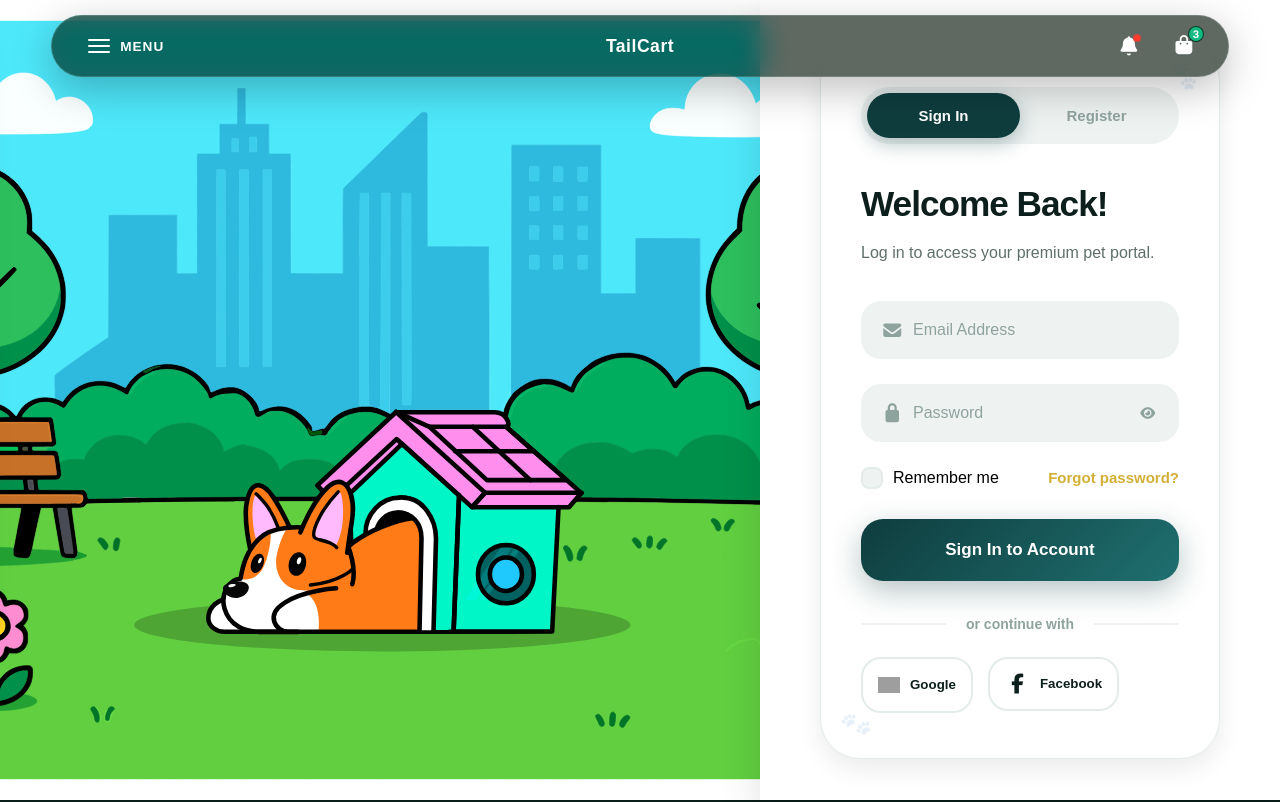
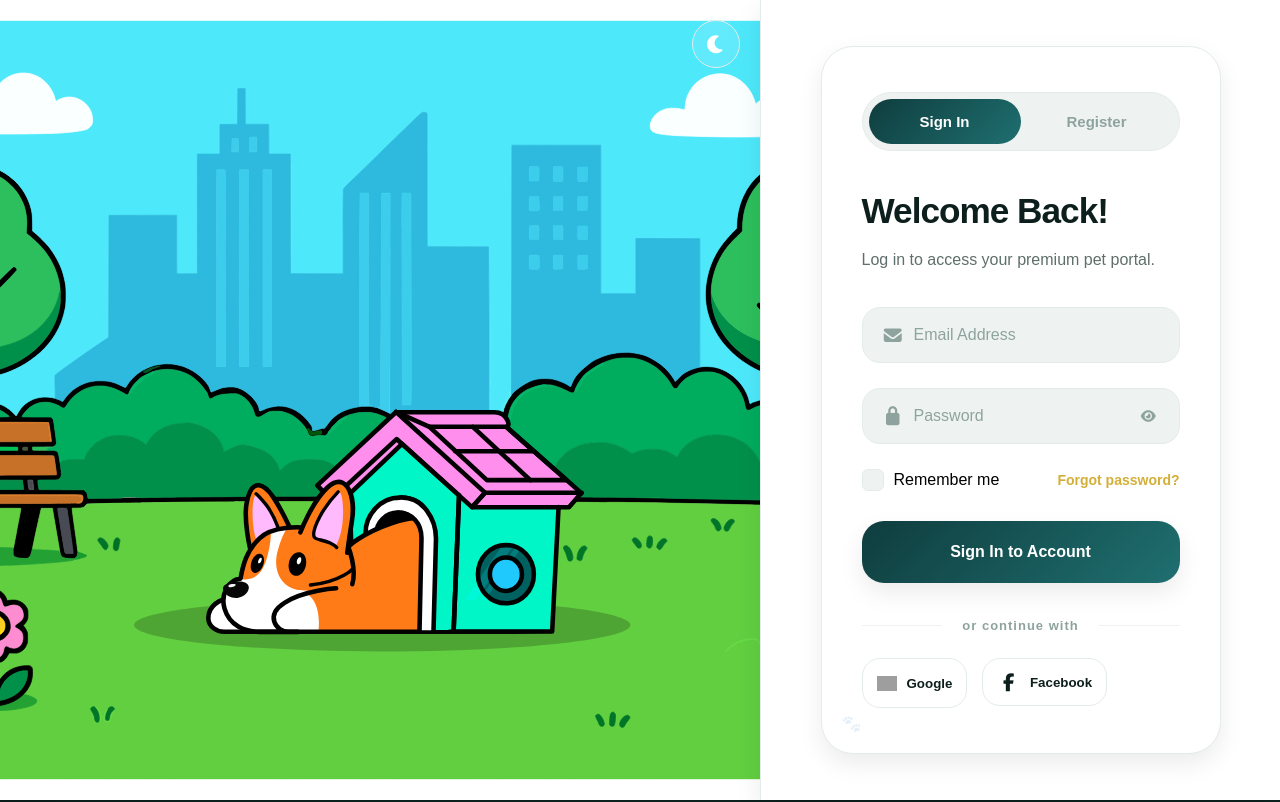
Before and after one commit to Gokulgopan01/Tail-Cart-frontend, an Angular app: page /auth in a window 1280 px wide. Shown: the top 802 px of the page. Built offline with nearby package versions, Linux system fonts and the light colour scheme; grey boxes are pictures that could not be loaded.

Commit message:
added dark theme

```diff
--- a/src/app/auth/auth.component.css
+++ b/src/app/auth/auth.component.css
@@ -1,3 +1,16 @@
+.auth-toggle-pill {
+  display: flex;
+
+  background: var(--bg-muted);
+  backdrop-filter: var(--surface-blur);
+
+  border-radius: 50px;
+  padding: 6px;
+  margin-bottom: 40px;
+
+  border: 1px solid var(--surface-border);
+}
+
 .auth-page {
   display: block;
   min-height: 100vh;
@@ -18,7 +31,10 @@
 .auth-lottie-container {
   flex: 1;
   position: relative;
-  background: linear-gradient(135deg, var(--primary) 0%, var(--primary-light) 100%);
+
+  /* upgraded: works for both themes */
+  background: var(--gradient-primary);
+
   display: flex;
   align-items: center;
   justify-content: center;
@@ -31,12 +47,73 @@
   position: absolute;
   width: 1000px;
   height: 1000px;
-  background: radial-gradient(circle, var(--accent-hover) 0%, transparent 70%);
+
+  background: radial-gradient(circle, var(--accent) 0%, transparent 70%);
+
   bottom: -400px;
   left: -200px;
-  opacity: 0.15;
-  filter: blur(100px);
+
+  opacity: 0.12;
+  filter: blur(120px);
   z-index: 1;
+}
+
+.auth-lottie-container::after {
+  content: '';
+  position: absolute;
+  inset: 0;
+
+  background: radial-gradient(circle at 70% 30%, rgba(0, 229, 255, 0.15), transparent 60%);
+  opacity: 0.6;
+  pointer-events: none;
+}
+
+.theme-toggle-btn {
+  position: absolute;
+  top: 20px;
+  right: 20px;
+  /* looks better than left */
+
+  width: 48px;
+  height: 48px;
+  border-radius: 50%;
+
+  background: rgba(255, 255, 255, 0.1);
+  /* glass effect */
+  backdrop-filter: blur(12px);
+
+  border: 1px solid var(--surface-border);
+
+  display: flex;
+  align-items: center;
+  justify-content: center;
+
+  cursor: pointer;
+
+  z-index: 10;
+  /* above lottie */
+
+  transition: all 0.3s ease;
+}
+
+/* icon */
+.theme-toggle-btn i {
+  font-size: 18px;
+  color: var(--text-white);
+}
+
+/* hover */
+.theme-toggle-btn:hover {
+  transform: scale(1.1);
+  box-shadow: var(--glow-primary);
+}
+
+.light .theme-toggle-btn {
+  background: rgba(255, 255, 255, 0.6);
+}
+
+.dark .theme-toggle-btn {
+  background: rgba(0, 0, 0, 0.3);
 }
 
 .banner-lottie {
@@ -44,6 +121,7 @@
   top: 0;
   left: 0;
   width: 100%;
+  pointer-events: none;
   height: 100%;
   z-index: 5;
 }
@@ -51,26 +129,68 @@
 /* Form Right Side */
 .auth-form-container {
   flex: 0 0 520px;
-  background: var(--bg-card);
+
+  /* upgraded to token system */
+  background: var(--surface-bg);
+  backdrop-filter: var(--surface-blur);
+
   display: flex;
   align-items: center;
   justify-content: center;
   padding: 40px;
-  box-shadow: var(--shadow-lg);
+
+  box-shadow: var(--shadow-elevated);
+
   position: relative;
   z-index: 20;
+
+  border-left: 1px solid var(--surface-border);
 }
 
 .auth-box {
   width: 100%;
   max-width: 400px;
-  background: var(--bg-card);
+
+  background: var(--surface-bg);
+  backdrop-filter: var(--surface-blur);
+
   padding: 45px 40px;
-  border-radius: 40px; /* High-end playful rounding */
-  box-shadow: var(--shadow-md);
+  border-radius: 32px;
+
+  box-shadow: var(--shadow-elevated);
+
   animation: fadeUp 0.8s cubic-bezier(0.16, 1, 0.3, 1);
   position: relative;
-  border: 1px solid var(--border-light);
+
+  border: 1px solid var(--surface-border);
+}
+
+.auth-box::before {
+  content: '';
+  position: absolute;
+  inset: 0;
+  border-radius: inherit;
+  padding: 1px;
+
+  background: linear-gradient(120deg,
+      transparent,
+      rgba(0, 229, 255, 0.5),
+      transparent);
+
+  opacity: 0;
+  /* hidden in light */
+  transition: opacity 0.3s ease;
+
+  -webkit-mask:
+    linear-gradient(#000 0 0) content-box,
+    linear-gradient(#000 0 0);
+  -webkit-mask-composite: xor;
+  mask-composite: exclude;
+}
+
+/* activate glow automatically in dark */
+.dark .auth-box::before {
+  opacity: 1;
 }
 
 @keyframes fadeUp {
@@ -78,41 +198,57 @@
     opacity: 0;
     transform: translateY(40px);
   }
+
   to {
     opacity: 1;
     transform: translateY(0);
   }
 }
 
-/* Toggle Pill */
-.auth-toggle-pill {
-  display: flex;
-  background: var(--bg-muted);
-  border-radius: 50px;
-  padding: 6px;
-  margin-bottom: 40px;
+@keyframes fadeUp {
+  from {
+    opacity: 0;
+    transform: translateY(40px);
+  }
+
+  to {
+    opacity: 1;
+    transform: translateY(0);
+  }
 }
 
+
+
+/* Toggle Button */
 .toggle-btn {
   flex: 1;
   background: transparent;
   border: none;
   padding: 14px 0;
+
   font-size: 15px;
   font-weight: 700;
+
   color: var(--text-light);
+
   border-radius: 50px;
   cursor: pointer;
-  transition: all 0.4s cubic-bezier(0.175, 0.885, 0.32, 1.275);
+
+  transition: all 0.35s ease;
 }
 
 .toggle-btn.active {
-  color: #fff;
-  background: var(--primary);
-  box-shadow: 0 6px 20px rgba(15, 61, 62, 0.3);
+  color: var(--text-white);
+  background: var(--gradient-primary);
+
+  box-shadow: var(--glow-primary);
 }
 
-/* Headings */
+/* subtle hover */
+.toggle-btn:hover {
+  color: var(--text-primary);
+}
+
 .auth-headings {
   margin-bottom: 35px;
 }
@@ -123,6 +259,9 @@
   color: var(--text-primary);
   margin: 0 0 10px;
   letter-spacing: -1px;
+
+  /* subtle futuristic glow (auto works in dark) */
+  text-shadow: var(--glow-soft);
 }
 
 .auth-headings p {
@@ -131,56 +270,73 @@
   line-height: 1.6;
 }
 
-/* Floating Input Groups */
 .input-float-group {
   position: relative;
   margin-bottom: 25px;
 }
 
+/* INPUT FIELD */
 .input-float-group input {
   width: 100%;
+
   background: var(--bg-muted);
-  border: 2px solid transparent;
-  border-radius: 20px;
+  backdrop-filter: var(--surface-blur);
+
+  border: 1px solid var(--surface-border);
+  border-radius: 18px;
+
   padding: 18px 20px 18px 52px;
   font-size: 16px;
+
   color: var(--text-primary);
   font-weight: 600;
-  transition: all 0.3s ease;
+
+  transition: all 0.25s ease;
   outline: none;
   box-sizing: border-box;
 }
 
 .input-float-group input:hover {
-  background: var(--bg-card);
-  border-color: var(--border-light);
+  background: var(--surface-bg);
+  border-color: var(--border-strong);
 }
 
+/* FOCUS (important futuristic effect) */
 .input-float-group input:focus {
-  background: var(--bg-card);
+  background: var(--surface-bg);
   border-color: var(--primary);
-  box-shadow: 0 0 0 5px var(--primary-soft);
+
+  box-shadow: var(--focus-ring), var(--glow-primary);
 }
 
+/* LABEL */
 .input-float-group label {
   position: absolute;
   left: 52px;
   top: 50%;
   transform: translateY(-50%);
+
   font-size: 16px;
   color: var(--text-light);
+
   pointer-events: none;
-  transition: all 0.3s cubic-bezier(0.16, 1, 0.3, 1);
+  transition: all 0.25s ease;
 }
 
 .input-float-group input:focus~label,
 .input-float-group input:not(:placeholder-shown)~label {
-  top: -2px;
-  font-size: 13px;
+  top: -6px;
+  font-size: 12px;
+
   color: var(--primary);
-  font-weight: 800;
-  background: var(--bg-card);
-  padding: 0 6px;
+  font-weight: 700;
+
+  background: var(--surface-bg);
+  padding: 2px 8px;
+  border-radius: 6px;
+
+  /* slight glow in dark */
+  box-shadow: var(--glow-soft);
 }
 
 .input-icon {
@@ -188,14 +344,17 @@
   left: 20px;
   top: 50%;
   transform: translateY(-50%);
+
   color: var(--text-light);
   font-size: 18px;
-  transition: all 0.3s;
+
+  transition: all 0.25s ease;
 }
 
+/* ICON ACTIVE (focus interaction) */
 .input-float-group input:focus~.input-icon {
   color: var(--primary);
-  transform: translateY(-50%) scale(1.15);
+  text-shadow: var(--glow-primary);
 }
 
 .toggle-password {
@@ -203,14 +362,23 @@
   right: 18px;
   top: 50%;
   transform: translateY(-50%);
+
   background: none;
   border: none;
+
   color: var(--text-light);
   cursor: pointer;
   padding: 5px;
+
+  transition: all 0.25s ease;
 }
 
-/* Form Options */
+/* subtle interaction */
+.toggle-password:hover {
+  color: var(--primary);
+  text-shadow: var(--glow-primary);
+}
+
 .form-options {
   display: flex;
   justify-content: space-between;
@@ -218,6 +386,9 @@
   margin-bottom: 30px;
 }
 
+/* =========================
+   MODERN CHECKBOX
+   ========================= */
 .modern-checkbox {
   display: flex;
   align-items: center;
@@ -231,66 +402,117 @@
   height: 0;
 }
 
+/* checkbox box */
 .checkmark {
   width: 22px;
   height: 22px;
+
   background: var(--bg-muted);
-  border: 2px solid var(--border-light);
-  border-radius: 8px;
+  backdrop-filter: var(--surface-blur);
+
+  border: 1px solid var(--surface-border);
+  border-radius: 6px;
+
   display: flex;
   align-items: center;
   justify-content: center;
   margin-right: 10px;
-  transition: all 0.2s;
+
+  transition: all 0.25s ease;
 }
 
-.modern-checkbox input:checked~.checkmark {
-  background: var(--primary);
+/* hover */
+.modern-checkbox:hover .checkmark {
   border-color: var(--primary);
 }
 
+/* checked */
+.modern-checkbox input:checked~.checkmark {
+  background: var(--gradient-primary);
+  border-color: var(--primary);
+
+  box-shadow: var(--glow-primary);
+}
+
+/* icon inside */
 .checkmark i {
   color: #fff;
   font-size: 10px;
   opacity: 0;
+  transition: 0.2s ease;
 }
 
 .modern-checkbox input:checked~.checkmark i {
   opacity: 1;
 }
 
+
+/* =========================
+   FORGOT PASSWORD LINK
+   ========================= */
 .forgot-link {
-  font-size: 15px;
+  font-size: 14px;
   color: var(--accent);
-  font-weight: 800;
+  font-weight: 700;
   text-decoration: none;
+
+  transition: all 0.25s ease;
 }
 
-/* Submit Button */
+/* subtle futuristic hover */
+.forgot-link:hover {
+  color: var(--primary);
+  text-shadow: var(--glow-soft);
+}
+
 .modern-submit-btn {
   width: 100%;
-  background: linear-gradient(135deg, var(--primary) 0%, var(--primary-light) 100%);
-  color: #fff;
+
+  background: var(--gradient-primary);
+  color: var(--text-white);
+
   border: none;
+  border-radius: 22px;
+
   padding: 18px;
-  border-radius: 22px;
-  font-size: 17px;
-  font-weight: 800;
+  font-size: 16px;
+  font-weight: 700;
+
   cursor: pointer;
-  transition: all 0.4s cubic-bezier(0.175, 0.885, 0.32, 1.275);
-  box-shadow: 0 10px 30px rgba(15, 61, 62, 0.3);
+
   display: flex;
   justify-content: center;
   align-items: center;
   height: 62px;
+
+  /* IMPORTANT: use token */
+  box-shadow: var(--shadow-elevated);
+
+  transition: all 0.3s ease;
+}
+
+/* hover (this gives futuristic energy) */
+.modern-submit-btn:hover {
+  transform: translateY(-2px) scale(1.01);
+
+  box-shadow: var(--glow-primary), var(--shadow-elevated);
+}
+
+/* active press */
+.modern-submit-btn:active {
+  transform: scale(0.98);
 }
 
 .modern-submit-btn:hover:not(:disabled) {
-  transform: translateY(-5px) scale(1.02);
-  box-shadow: 0 15px 40px rgba(15, 61, 62, 0.4);
+  transform: translateY(-4px) scale(1.02);
+
+  /* use tokens instead of hardcoded shadow */
+  box-shadow: var(--glow-primary), var(--shadow-elevated);
 }
 
-/* Social Grid */
+/* =========================
+   SOCIAL DIVIDER
+   ========================= */
 .social-divider {
   display: flex;
   align-items: center;
@@ -298,17 +520,21 @@
   margin: 35px 0 25px;
 }
 
-.social-divider::before, .social-divider::after {
+.social-divider::before,
+.social-divider::after {
   content: '';
   flex: 1;
-  border-bottom: 2px solid var(--bg-muted);
+
+  border-bottom: 1px solid var(--surface-border);
+  opacity: 0.6;
 }
 
 .social-divider span {
   padding: 0 20px;
   color: var(--text-light);
-  font-size: 14px;
-  font-weight: 700;
+  font-size: 13px;
+  font-weight: 600;
+  letter-spacing: 1px;
 }
 
 .social-grid {
@@ -318,129 +544,238 @@
 
 .social-btn {
   flex: 1;
+
   display: flex;
   align-items: center;
   justify-content: center;
   gap: 10px;
-  background: var(--bg-card);
-  border: 2px solid var(--border-light);
-  padding: 15px;
-  border-radius: 20px;
-  font-weight: 700;
+
+  background: var(--surface-bg);
+  backdrop-filter: var(--surface-blur);
+
+  border: 1px solid var(--surface-border);
+  border-radius: 18px;
+
+  padding: 14px;
+  font-weight: 600;
   color: var(--text-primary);
+
   cursor: pointer;
-  transition: all 0.3s;
+  transition: all 0.25s ease;
 }
 
+
 .social-btn img {
-  width: 22px;
-  height: 22px;
+  width: 20px;
+  height: 20px;
   object-fit: contain;
 }
 
 .social-btn i {
-  font-size: 20px;
+  font-size: 18px;
 }
 
+/* hover → subtle futuristic lift */
 .social-btn:hover {
-  background: var(--bg-muted);
-  border-color: var(--primary-light);
   transform: translateY(-3px);
+
+  border-color: var(--primary);
+  box-shadow: var(--glow-soft);
 }
 
-/* Footer Section Customizations */
+
 .premium-luxury-footer {
-  background: var(--primary);
-  color: #fff;
+  background: var(--gradient-primary);
+  color: var(--text-white);
+
   padding: 100px 0 50px;
   position: relative;
   overflow: hidden;
 }
 
+/* subtle glow layer (dark mode shows nicely) */
+.premium-luxury-footer::before {
+  content: '';
+  position: absolute;
+  inset: 0;
+
+  background: radial-gradient(circle at 30% 20%, rgba(0, 229, 255, 0.15), transparent 50%);
+  pointer-events: none;
+}
+
 .newsletter-button-premium {
-  background: var(--accent);
-  color: var(--primary);
-  font-weight: 800;
+  background: var(--gradient-accent);
+  color: var(--text-primary);
+
+  font-weight: 700;
   border-radius: 50px;
   padding: 14px 28px;
+
   border: none;
   cursor: pointer;
+
+  transition: all 0.25s ease;
 }
 
-/* Alerts */
+.newsletter-button-premium:hover {
+  transform: translateY(-2px);
+  box-shadow: var(--glow-primary);
+}
+
 .modern-alert {
   padding: 16px 20px;
-  border-radius: 20px;
+  border-radius: 18px;
   margin-bottom: 30px;
+
   display: flex;
   align-items: center;
   gap: 12px;
-  font-weight: 700;
-  font-size: 0.95rem;
+
+  font-weight: 600;
+  font-size: 0.9rem;
+
   position: relative;
-  border: none;
+
+  /* upgraded */
+  background: var(--surface-bg);
+  backdrop-filter: var(--surface-blur);
+
+  border: 1px solid var(--surface-border);
+
   animation: slideDown 0.4s ease-out;
 }
 
+
+
 @keyframes slideDown {
-  from { opacity: 0; transform: translateY(-10px); }
-  to { opacity: 1; transform: translateY(0); }
+  from {
+    opacity: 0;
+    transform: translateY(-10px);
+  }
+
+  to {
+    opacity: 1;
+    transform: translateY(0);
+  }
 }
 
+/* =========================
+   ALERT VARIANTS
+   ========================= */
 .error-alert {
-  background: var(--secondary-soft);
+  background: var(--surface-bg);
+  backdrop-filter: var(--surface-blur);
+
   color: var(--danger);
-  border-left: 6px solid var(--danger);
+
+  border: 1px solid var(--danger);
+  border-left: 4px solid var(--danger);
+
+  box-shadow: 0 0 12px rgba(231, 76, 60, 0.15);
 }
 
 .success-alert {
-  background: var(--primary-soft);
+  background: var(--surface-bg);
+  backdrop-filter: var(--surface-blur);
+
   color: var(--success);
-  border-left: 6px solid var(--success);
+
+  border: 1px solid var(--success);
+  border-left: 4px solid var(--success);
+
+  box-shadow: 0 0 12px rgba(46, 204, 113, 0.15);
 }
 
 .modern-alert span {
   flex: 1;
 }
 
+
+/* =========================
+   CLOSE BUTTON
+   ========================= */
 .btn-close {
   background: transparent !important;
   border: none !important;
-  padding: 8px;
+
+  padding: 6px;
+
   color: currentColor;
   cursor: pointer;
+
   display: flex;
   align-items: center;
   justify-content: center;
+
   opacity: 0.6;
-  font-size: 1.1rem;
-  transition: opacity 0.2s;
+  font-size: 1rem;
+
+  transition: all 0.2s ease;
+
   appearance: none !important;
   -webkit-appearance: none;
 }
 
+/* subtle glow on hover */
 .btn-close:hover {
   opacity: 1;
+  transform: scale(1.1);
+  text-shadow: var(--glow-soft);
 }
 
+
+/* =========================
+   VALIDATION MESSAGE
+   ========================= */
 .validation-msg {
-  font-size: 0.85rem;
+  font-size: 0.8rem;
+
   color: var(--danger);
-  font-weight: 700;
+  font-weight: 600;
+
   margin-top: 6px;
-  padding-left: 12px;
+  padding-left: 10px;
+
   animation: fadeIn 0.3s ease;
+
+  /* subtle emphasis */
+  letter-spacing: 0.3px;
 }
 
-/* Success Overlay */
+
+/* =========================
+   SUCCESS OVERLAY
+   ========================= */
 .success-backdrop {
   background: var(--bg-main) !important;
-  backdrop-filter: blur(20px) !important;
+  backdrop-filter: blur(25px) !important;
+
+  /* futuristic ambient glow */
+  position: relative;
 }
 
+.success-backdrop::before {
+  content: '';
+  position: absolute;
+  inset: 0;
+
+  background: radial-gradient(circle at center,
+      rgba(0, 229, 255, 0.15),
+      transparent 60%);
+
+  pointer-events: none;
+}
+
+
+/* =========================
+   SUCCESS TITLE
+   ========================= */
 .success-title {
   color: var(--primary) !important;
-  font-weight: 900 !important;
+  font-weight: 800 !important;
+
+  /* glow only visible in dark */
+  text-shadow: var(--glow-primary);
 }
 
 /* Responsive */
@@ -448,9 +783,11 @@
   .auth-main-wrapper {
     flex-direction: column;
   }
+
   .auth-lottie-container {
     flex: 0 0 280px;
   }
+
   .auth-form-container {
     flex: 1;
     width: 100%;
@@ -458,6 +795,7 @@
     border-radius: 50px 50px 0 0;
     padding: 30px 20px;
   }
+
   .auth-box {
     box-shadow: none;
     padding: 35px 25px;
@@ -509,13 +847,34 @@
 
 /* Paw Icons Decor (via pseudo-elements) */
 .auth-box::before {
-  content: '🐾';
+  content: '';
   position: absolute;
-  top: 20px;
-  right: 20px;
-  font-size: 24px;
-  opacity: 0.1;
-  transform: rotate(15deg);
+  inset: 0;
+  border-radius: inherit;
+  padding: 1px;
+
+  background: linear-gradient(120deg,
+      transparent,
+      rgba(0, 229, 255, 0.5),
+      transparent);
+
+  opacity: 0;
+  transition: opacity 0.3s ease;
+
+  pointer-events: none;
+  /* 🔥 ADD THIS */
+
+  -webkit-mask:
+    linear-gradient(#000 0 0) content-box,
+    linear-gradient(#000 0 0);
+  -webkit-mask-composite: xor;
+  mask-composite: exclude;
+}
+
+.auth-lottie-container::before,
+.auth-lottie-container::after,
+.banner-lottie {
+  pointer-events: none;
 }
 
 .auth-box::after {
@@ -523,7 +882,5 @@
   position: absolute;
   bottom: 20px;
   left: 20px;
-  font-size: 24px;
   opacity: 0.1;
-  transform: rotate(-15deg);
 }
--- a/src/app/auth/auth.component.html
+++ b/src/app/auth/auth.component.html
@@ -1,7 +1,14 @@
 <div class="auth-page">
+
   <div class="auth-main-wrapper">
     <!-- Lottie Banner Container -->
     <div class="auth-lottie-container">
+      <button class="theme-toggle-btn" (click)="toggleTheme()"
+        [attr.aria-label]="isDarkMode() ? 'Switch to light mode' : 'Switch to dark mode'">
+
+        <i class="fas" [class.fa-sun]="isDarkMode()" [class.fa-moon]="!isDarkMode()"></i>
+
+      </button>
       <div #bannerLottie class="banner-lottie"></div>
     </div>
 
@@ -194,7 +201,7 @@
   <!-- Premium Luxury Footer -->
   <footer class="premium-luxury-footer">
     <div class="footer-background-overlay"></div>
-    <div class="footer-wave"></div>
+
 
     <div class="footer-container relative">
       <!-- Top Section -->
--- a/src/app/auth/auth.component.ts
+++ b/src/app/auth/auth.component.ts
@@ -48,6 +48,7 @@ export class AuthComponent implements OnInit, AfterViewInit, OnDestroy {
   successMessage = signal('');
   showPassword = false;
   isScrolled = signal(false);
+  isDarkMode = signal(false);
 
   showSuccessAnimation = signal(false);
   forgotMode = signal(false);
@@ -85,7 +86,12 @@ export class AuthComponent implements OnInit, AfterViewInit, OnDestroy {
       this.rememberMe = true;
     }
 
-    // Add scroll listener for footer scroll-top button
+    const savedTheme = localStorage.getItem('auth_theme');
+    const isDark = savedTheme === 'dark';
+
+    this.isDarkMode.set(isDark);
+    document.body.classList.toggle('dark', isDark);
+
     window.addEventListener('scroll', this.checkScroll.bind(this));
   }
 
@@ -164,6 +170,15 @@ export class AuthComponent implements OnInit, AfterViewInit, OnDestroy {
   private stopLoader(): void {
     this.animation?.stop();
     this.isLoading.set(false);
+  }
+
+  toggleTheme(): void {
+    const isDark = !this.isDarkMode();
+
+    this.isDarkMode.set(isDark);
+    localStorage.setItem('auth_theme', isDark ? 'dark' : 'light');
+
+    document.body.classList.toggle('dark', isDark);
   }
 
   onSwitchMode(): void {
--- a/src/app/navbar/navbar.component.ts
+++ b/src/app/navbar/navbar.component.ts
@@ -29,8 +29,8 @@ export class NavbarComponent implements OnInit {
     ).subscribe((event: any) => {
       const url = event.urlAfterRedirects;
       const isPetPublic = url.includes('/pet-public') || url.startsWith('/pet/') || /\/pet\//.test(url);
-      this.hideTopNav = url.includes('/profile') || url.includes('/checkout') || url.includes('/shop') || isPetPublic;
-      this.hideBottomNav = url.includes('/checkout') || isPetPublic;
+      this.hideTopNav = url.includes('/profile') || url.includes('/auth') || url.includes('/checkout') || url.includes('/shop') || isPetPublic;
+      this.hideBottomNav = url.includes('/auth') || url.includes('/checkout') || isPetPublic;
       this.updateActiveIndex(url);
     });
   }
--- a/src/styles.css
+++ b/src/styles.css
@@ -1,78 +1,143 @@
+/* =========================
+   LIGHT THEME (DEFAULT)
+   ========================= */
 :root {
-  /* =========================
-     PRIMARY BRAND
-     ========================= */
+  /* PRIMARY BRAND */
   --primary: #0F3D3E;
   --primary-light: #1F6F70;
   --primary-soft: #E6F4F1;
 
-  /* =========================
-     ACCENT (GOLD)
-     ========================= */
+  /* ACCENT */
   --accent: #D4AF37;
   --accent-soft: #F6E7B5;
   --accent-hover: #B8962E;
 
-  /* =========================
-     SECONDARY (CORAL)
-     ========================= */
+  /* SECONDARY */
   --secondary: #FF7A59;
   --secondary-soft: #FFE5DE;
 
-  /* =========================
-     BACKGROUND SYSTEM
-     ========================= */
+  /* BACKGROUND */
   --bg-main: #F7FAF9;
   --bg-card: #FFFFFF;
   --bg-muted: #EEF3F2;
   --bg-glass: rgba(255, 255, 255, 0.6);
 
-  /* =========================
-     TEXT
-     ========================= */
+  /* TEXT */
   --text-primary: #0D1F1C;
   --text-secondary: #5F6F6B;
   --text-light: #8FA39E;
-  --text-white: #fff;
+  --text-white: #ffffff;
 
-  /* =========================
-     BORDER & UI
-     ========================= */
+  /* BORDER */
   --border-light: #E3ECEA;
   --border-strong: #C9D6D2;
   --border-focus: #D4AF37;
 
-  /* =========================
-     STATUS
-     ========================= */
+  /* STATUS */
   --success: #2ECC71;
   --warning: #F39C12;
   --danger: #E74C3C;
 
-  /* =========================
-     SHADOWS
-     ========================= */
+  /* SHADOWS */
   --shadow-sm: 0 4px 10px rgba(0, 0, 0, 0.05);
   --shadow-md: 0 10px 25px rgba(0, 0, 0, 0.08);
   --shadow-lg: 0 20px 40px rgba(0, 0, 0, 0.12);
 
-  /* =========================
-     GRADIENTS
-     ========================= */
+  /* GRADIENTS */
   --gradient-primary: linear-gradient(135deg, #0F3D3E, #1F6F70);
   --gradient-accent: linear-gradient(135deg, #D4AF37, #F2D57E);
   --gradient-soft: linear-gradient(135deg, #E6F4F1, #F7FAF9);
   --gradient-warm: linear-gradient(135deg, #FF7A59, #FFB199);
   --gradient-violet: linear-gradient(135deg, #6D5DF6, #A78BFA);
 
-  /* =========================
-     CATEGORY COLORS
-     ========================= */
+  /* CATEGORY */
   --dog-bg: #FFF3E8;
   --cat-bg: #F0F7FF;
   --fish-bg: #E8FBF5;
   --bird-bg: #FFF0F5;
   --other-bg: #F5F5F5;
+
+  /* ===== UI BEHAVIOR TOKENS (IMPORTANT) ===== */
+  --surface-bg: var(--bg-card);
+  --surface-border: var(--border-light);
+  --surface-blur: none;
+
+  --glow-primary: none;
+  --glow-soft: none;
+
+  --shadow-elevated: var(--shadow-md);
+
+  --focus-ring: 0 0 0 2px rgba(15, 61, 62, 0.15);
+}
+
+
+/* =========================
+   DARK THEME (FUTURISTIC)
+   ========================= */
+.dark {
+  /* CORE COLORS */
+  --primary: #00E5FF;
+  --primary-light: #00B8D4;
+
+  --accent: #7CFFCB;
+  --accent-soft: rgba(124, 255, 203, 0.15);
+  --accent-hover: #5FFFD2;
+
+  --secondary: #FF7A59;
+  --secondary-soft: rgba(255, 122, 89, 0.15);
+
+  /* BACKGROUND */
+  --bg-main: #0B0F14;
+  --bg-card: rgba(18, 24, 33, 0.65);
+  --bg-muted: rgba(255, 255, 255, 0.03);
+  --bg-glass: rgba(255, 255, 255, 0.05);
+
+  /* TEXT */
+  --text-primary: #E6F1FF;
+  --text-secondary: #8A9BB5;
+  --text-light: #6F8199;
+  --text-white: #ffffff;
+
+  /* BORDER */
+  --border-light: rgba(255, 255, 255, 0.08);
+  --border-strong: rgba(255, 255, 255, 0.15);
+  --border-focus: #00E5FF;
+
+  /* SHADOWS (DEEP + GLOW) */
+  --shadow-sm: 0 4px 12px rgba(0, 0, 0, 0.4);
+  --shadow-md: 0 10px 30px rgba(0, 0, 0, 0.6);
+  --shadow-lg: 0 20px 60px rgba(0, 0, 0, 0.8);
+
+  /* GRADIENTS */
+  --gradient-primary: linear-gradient(135deg, #00E5FF, #00B8D4);
+  --gradient-accent: linear-gradient(135deg, #7CFFCB, #00E5FF);
+
+  /* CATEGORY (slightly muted for dark) */
+  --dog-bg: rgba(255, 243, 232, 0.08);
+  --cat-bg: rgba(240, 247, 255, 0.08);
+  --fish-bg: rgba(232, 251, 245, 0.08);
+  --bird-bg: rgba(255, 240, 245, 0.08);
+  --other-bg: rgba(245, 245, 245, 0.05);
+
+  /* ===== FUTURISTIC BEHAVIOR ===== */
+  --surface-bg: rgba(18, 24, 33, 0.65);
+  --surface-border: rgba(0, 229, 255, 0.15);
+  --surface-blur: blur(20px);
+
+  --glow-primary: 0 0 20px rgba(0, 229, 255, 0.5);
+  --glow-soft: 0 0 40px rgba(0, 229, 255, 0.2);
+
+  --shadow-elevated:
+    0 10px 40px rgba(0, 0, 0, 0.7),
+    inset 0 0 20px rgba(0, 229, 255, 0.05);
+
+  --focus-ring: 0 0 12px rgba(0, 229, 255, 0.6);
+
+  /* BACKGROUND EFFECT */
+  --bg-main:
+    radial-gradient(circle at 15% 25%, rgba(0, 229, 255, 0.12), transparent 40%),
+    radial-gradient(circle at 85% 75%, rgba(0, 184, 212, 0.10), transparent 40%),
+    #0B0F14;
 }
 
 * {
```
